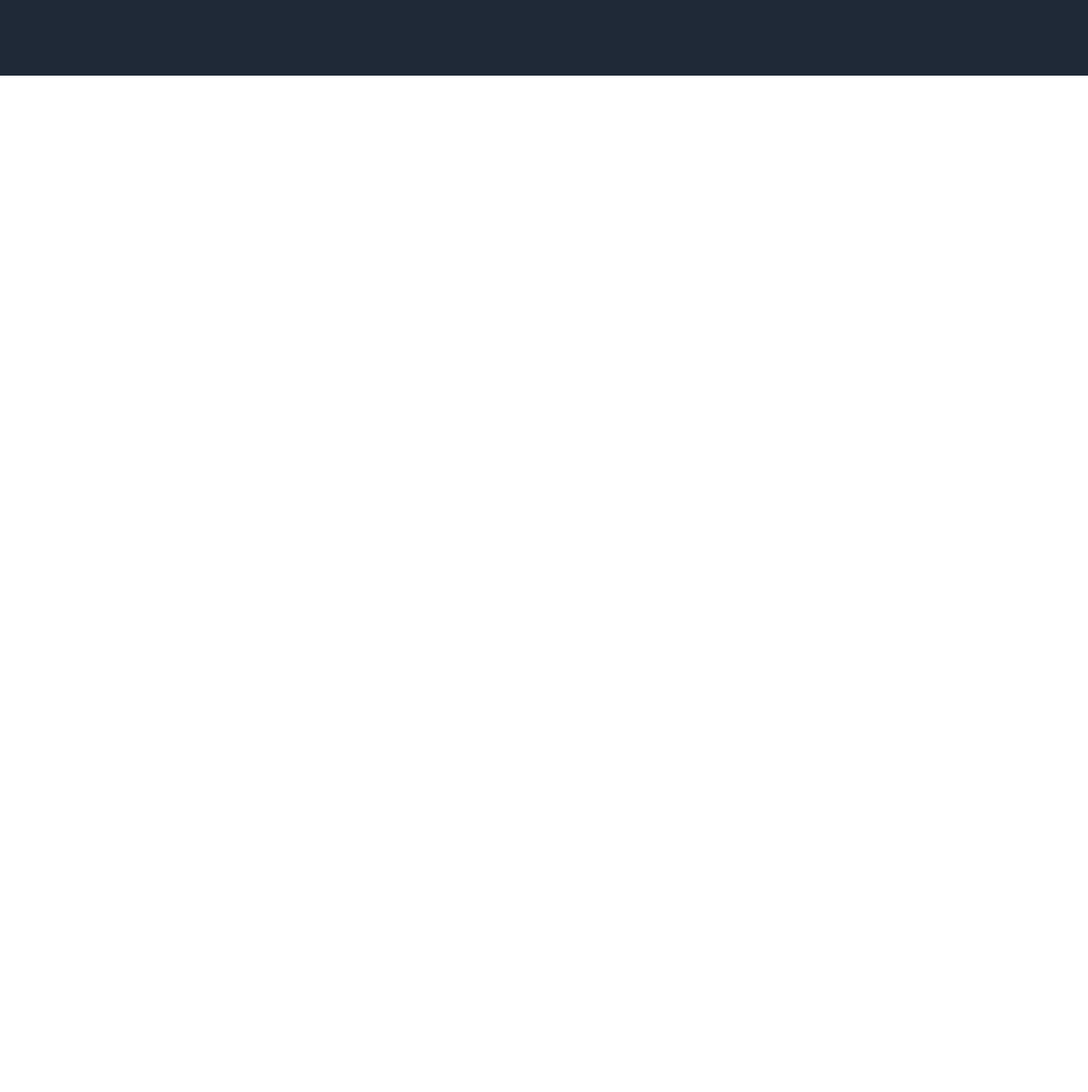
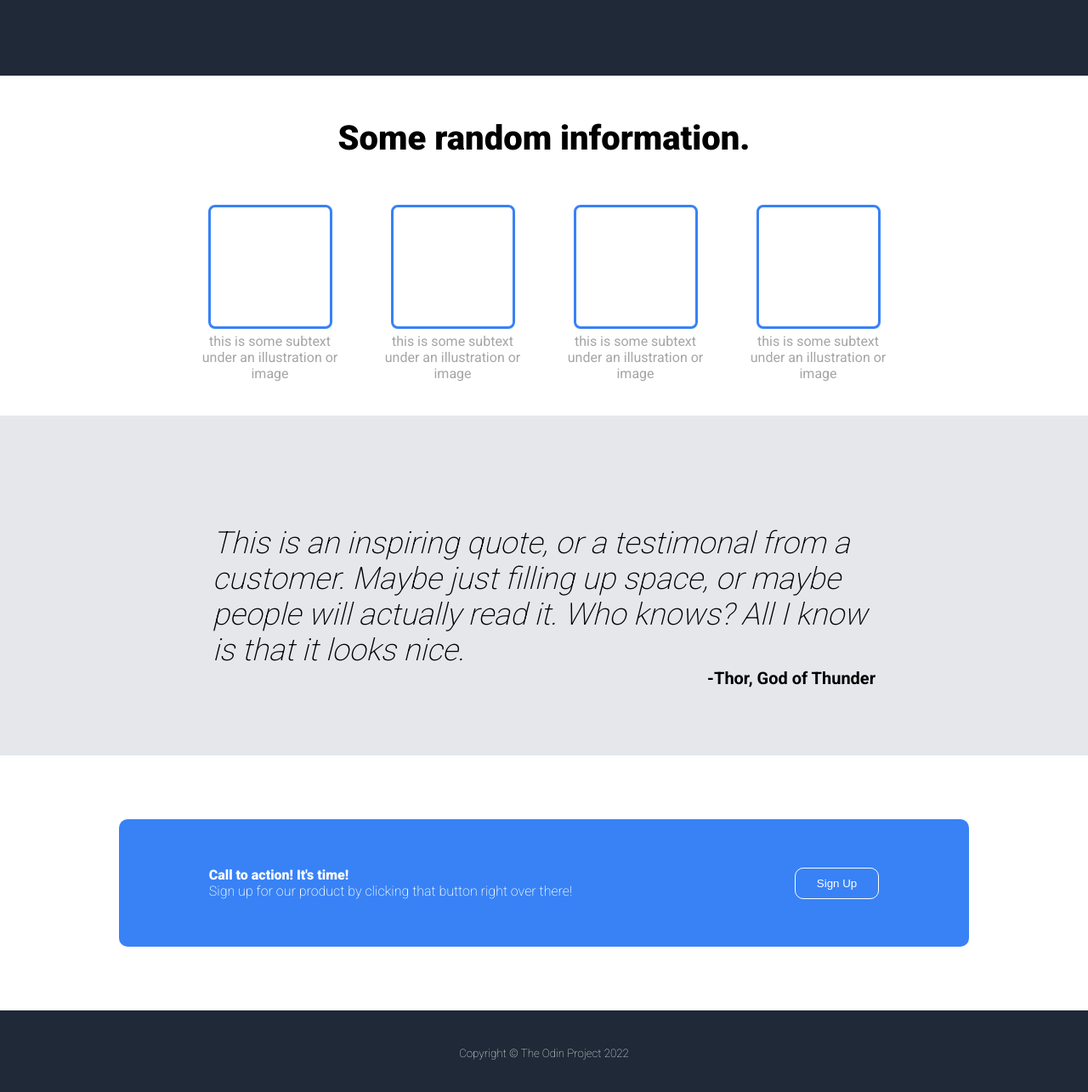
Before and after one commit to ecorpus/foundation, a plain HTML site: page index.html in a window 1280 px wide. Shown: the part 411-1696 px from the top of the page at 85% size. Before the commit the page ends 800 px from the top, so only its background shows below. Drawn offline with Linux system fonts and the light colour scheme.

Commit message:
Finished project

```diff
--- a/index.html
+++ b/index.html
@@ -7,7 +7,7 @@
     <meta name="viewport" content="width=device-width, initial-scale=1.0">
     <title>Document</title>
     <link rel="stylesheet" href="style.css">
-    <link href='https://fonts.googleapis.com/css?family=Roboto:300,400,500,700,900' rel='stylesheet'>
+    <link href='https://fonts.googleapis.com/css?family=Roboto:100,200,300,400,500,700,900' rel='stylesheet'>
 
 
 </head>
@@ -26,7 +26,8 @@
         <div class="header-bottom">
             <div class="header-bottom-left">
                 <p class="header-title">This website is awsome</p>
-                <p class="header-p">This website has some subtext that goes here under the main title. it's a smaller font and the color
+                <p class="header-p">This website has some subtext that goes here under the main title. it's a smaller
+                    font and the color
                     is
                     lower contrast</p>
                 <div class="button">
@@ -44,24 +45,70 @@
     </div>
 
     <div class="middle-1">
+        <div class="middle1-title">Some random information.</div>
+        <div class="middle1-all">
+            <div class="middle1-column">
+                <div class="middle1-image">
+                </div>
+                <div class="middle1-text">
+                    this is some subtext under an illustration or image
+                </div>
+            </div>
+            <div class="middle1-column">
+                <div class="middle1-image">
+                </div>
+                <div class="middle1-text">
+                    this is some subtext under an illustration or image
+
+                </div>
+
+            </div>
+
+            <div class="middle1-column">
+                <div class="middle1-image">
+                </div>
+                <div class="middle1-text">
+                    this is some subtext under an illustration or image
+
+                </div>
+            </div>
+
+            <div class="middle1-column">
+                <div class="middle1-image">
+                </div>
+                <div class="middle1-text">
+                    this is some subtext under an illustration or image
+
+                </div>
+            </div>
+
+        </div>
+
+    </div>
+
+    <div class="middle-2">
+        <p>This is an inspiring quote, or a testimonal from a customer. Maybe just filling up space, or maybe people
+            will actually read it. Who knows? All I know is that it looks nice.</p>
+        <p class="thor">-Thor, God of Thunder</p>
+    </div>
+    <div class="middle-3">
+        <div class="middle3-all">
+            <div class="middle3-text">
+                <p class="middle3-text-header"> Call to action! It's time!</p>
+                <p>Sign up for our product by clicking that button right over there!</p>
 
 
-    </div>
-    <div class="middle-2">
+            </div>
 
+            <div class="button2">
+                <button class="sign-up-2">Sign Up</button>
+            </div>
 
-    </div>
-    <div class="middle-3">
-
-
-    </div>
-    <div class="middle-4">
-
+        </div>
 
     </div>
     <div class="footer">
-
-
+        <p>Copyright © The Odin Project 2022</p>
     </div>
 </body>
 
--- a/style.css
+++ b/style.css
@@ -71,7 +71,7 @@ a:active {
 .header-bottom {
     display: flex;
     padding: 0px;
-
+    gap: 10px;
 
 }
 
@@ -118,3 +118,140 @@ a:active {
     background-color: grey;
     color: white;
 }
+
+.middle-1{
+    height: 400px;
+    padding-left: 225px;
+    padding-right: 225px;
+}
+
+.middle1-all>*{
+    flex: 1
+}
+
+.middle1-all {
+    display: flex;
+    justify-content: center;
+    gap: 30px;
+    padding: 0px
+}
+
+.middle1-title {
+    text-align: center;
+    font-size: 40px;
+    font-weight: 900;
+    padding: 50px 0px 50px 0px;
+}
+
+.middle1-column {
+    display: flex;
+    flex-direction: column;
+    align-items: center;
+    padding: 0px;
+
+}
+.middle1-image {
+    width: 140px;
+    height: 140px;
+    background-color: white;
+    border-color: #3882f6;
+    border-style:solid;
+    border-width: 3px;
+    padding: 0px;
+    margin: 5px;
+    border-radius: 8px;
+}
+
+.middle1-text{
+    padding: 0px;
+    text-align: center;
+    color: #a5a5a6;
+
+}
+
+.middle-2 {
+    display: flex;
+    flex-direction: column;
+    justify-content: center;
+    align-items: flex-end;
+    background-color: #e5e7eb;
+    padding-left: 250px;
+    padding-right: 250px;
+    padding-top: 50px;
+    height: 350px;
+    font-size: 36px;
+    font-weight: 200;
+    font-style: italic;
+    margin: 0px;
+}
+
+.thor {
+    padding: 0;
+    margin: 0;
+    font-size: 20px;
+    font-style: normal;
+    font-weight: 700;
+}
+
+p{
+    margin: 0px;
+}
+
+.middle-3 {
+    height: 300px;
+    padding: 0px;
+    display: flex;
+    justify-content: center;
+    align-items: center;
+}
+
+.middle3-all {
+    height: 150px;
+    width: 1000px;
+    display: flex;
+    justify-content: space-around;
+    align-items: center;
+    gap: 50px;
+    background-color: #3882f6;
+    border-radius: 10px;
+    padding: 100px;
+}
+
+
+.middle-3>* {
+    padding:0px;
+}
+
+.middle3-text-header{
+    font-weight: 900;
+}
+
+.middle3-text {
+    font-weight: 200;
+    padding: 0px;
+    color: white;
+
+}
+
+.button2 {
+    padding: 0px;
+}
+
+.sign-up-2 {
+    padding: 10px 25px;
+    background: #3882f6;
+    border: 1px solid white;
+    color: white;
+    border-radius: 10px;
+}
+
+.footer {
+    display: flex;
+    justify-content: center;
+    align-items: center;
+    color: white;
+    height: 100px;
+    background-color: #1f2937;
+    font-weight: 100;
+    font-size: smaller;
+}
```
